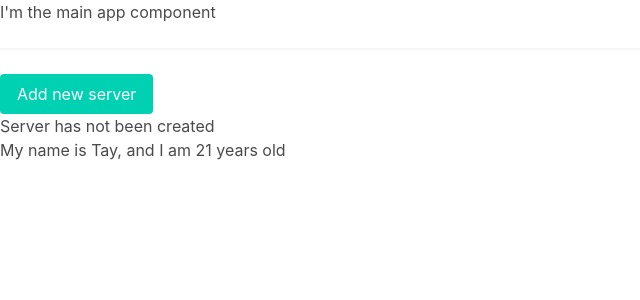
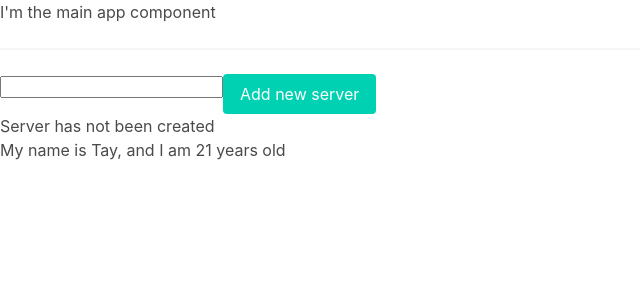
Before and after one commit to talor-hammond/angular-ts, an Angular app: page / in a window 1280 px wide. Shown: the top 300 px of the page, without its empty margins (0-640 px from the left). Built offline with nearby package versions, Linux system fonts and the light colour scheme.

Commit message:
input sets value to instance variable

```diff
--- a/src/app/servers/servers.component.html
+++ b/src/app/servers/servers.component.html
@@ -1,2 +1,3 @@
+<input type="text" (input)="updateServerName($event)">
 <button [class]="customClass" (click)="serverAdded()">Add new server</button>
 <p>{{ serverAddedDetails }}</p>
--- a/src/app/servers/servers.component.ts
+++ b/src/app/servers/servers.component.ts
@@ -8,11 +8,16 @@ import { Component, OnInit } from '@angular/core';
 export class ServersComponent implements OnInit {
   customClass = "button"
   serverAddedDetails = 'Server has not been created'
+  serverName = ''
 
   constructor() {
     setTimeout(() => {
       this.customClass = "button is-primary"
     }, 2000)
+  }
+
+  updateServerName(e: Event) {
+    this.serverName = (<HTMLInputElement>e.target).value
   }
 
   serverAdded() {
```
